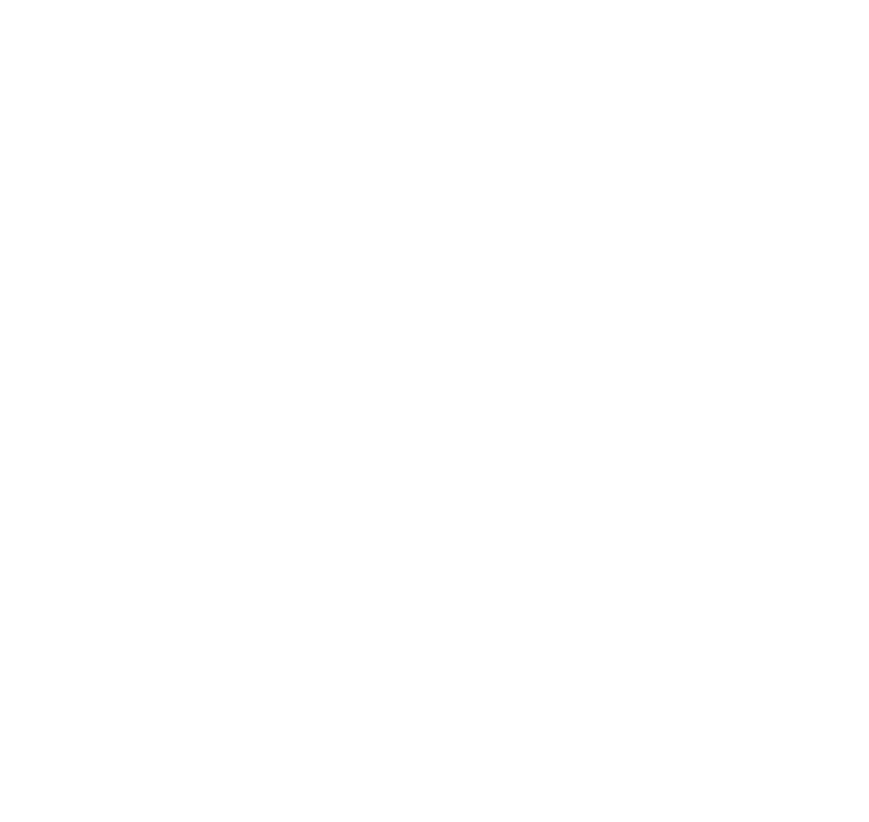
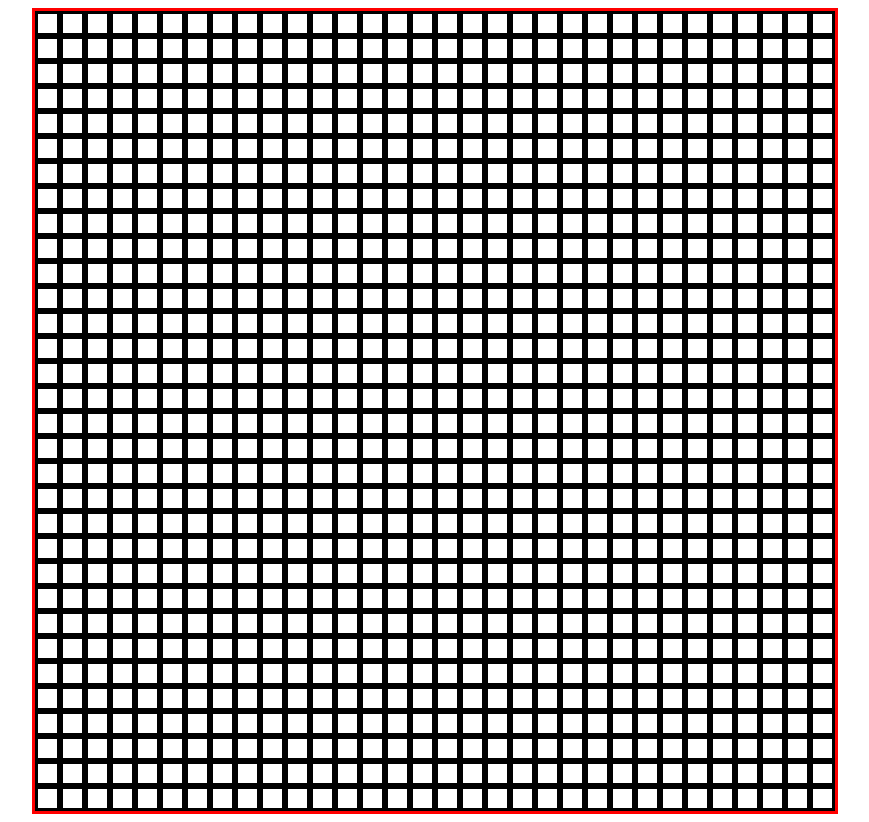
Before and after one commit to jdplumst/etch-a-sketch, a plain HTML site: page index.html in a window 1280 px wide. Shown: the whole page, without its empty margins (205-1074 px from the left). Before the commit the page ends 800 px from the top, so only its background shows below. Drawn offline with Linux system fonts and the light colour scheme.

Commit message:
Create grid and functionality to change grid size

```diff
--- a/index.html
+++ b/index.html
@@ -9,6 +9,6 @@
     <script src="script.js" defer></script>
 </head>
 <body>
-
+    <div class="container"></div>
 </body>
 </html>
--- a/script.js
+++ b/script.js
@@ -0,0 +1,33 @@
+const containerDiv = document.querySelector('.container');
+
+// Create the grid of size n x n
+function createGrid(n) {
+    // Clear all container child elements
+    containerDiv.replaceChildren();
+
+    // Set number of rows and columns
+    containerDiv.gridTemplateColumns = 'repeat(n, auto)';
+    containerDiv.gridTemplateColumns = 'repeat(n, auto)';
+
+    // Create 2D array
+    let divArr = [];
+    for (let i = 0; i < n; i++) {
+        divArr[i] = new Array(2);
+    }
+
+    // Create nxn divs and place them in containerDiv
+    for (let i = 0; i < n; i++) {
+        for (let j = 0; j < n; j++) {
+            divArr[i][j] = document.createElement('div');
+            console.log(divArr[i][j]);
+            divArr[i][j].classList.add('item');
+            divArr[i][j].style.gridRowStart = i+1;
+            divArr[i][j].style.gridRowEnd = i+2;
+            divArr[i][j].style.gridColumnStart = j+1;
+            divArr[i][j].style.gridColumnEnd = j+2;
+            containerDiv.appendChild(divArr[i][j]);
+        }
+    }
+}
+
+window.onload = createGrid(32);
--- a/styles.css
+++ b/styles.css
@@ -0,0 +1,17 @@
+.container {
+    display: grid;
+    margin: auto;
+    border: solid;
+    border-color: red;
+    /* width: 90vw;
+    height: 90vh; */
+    width: 800px;
+    height: 800px;
+}
+
+.item {
+    /* width: 50px;
+    height: 50px; */
+    border-style: solid;
+    background-color: white;
+}
```
